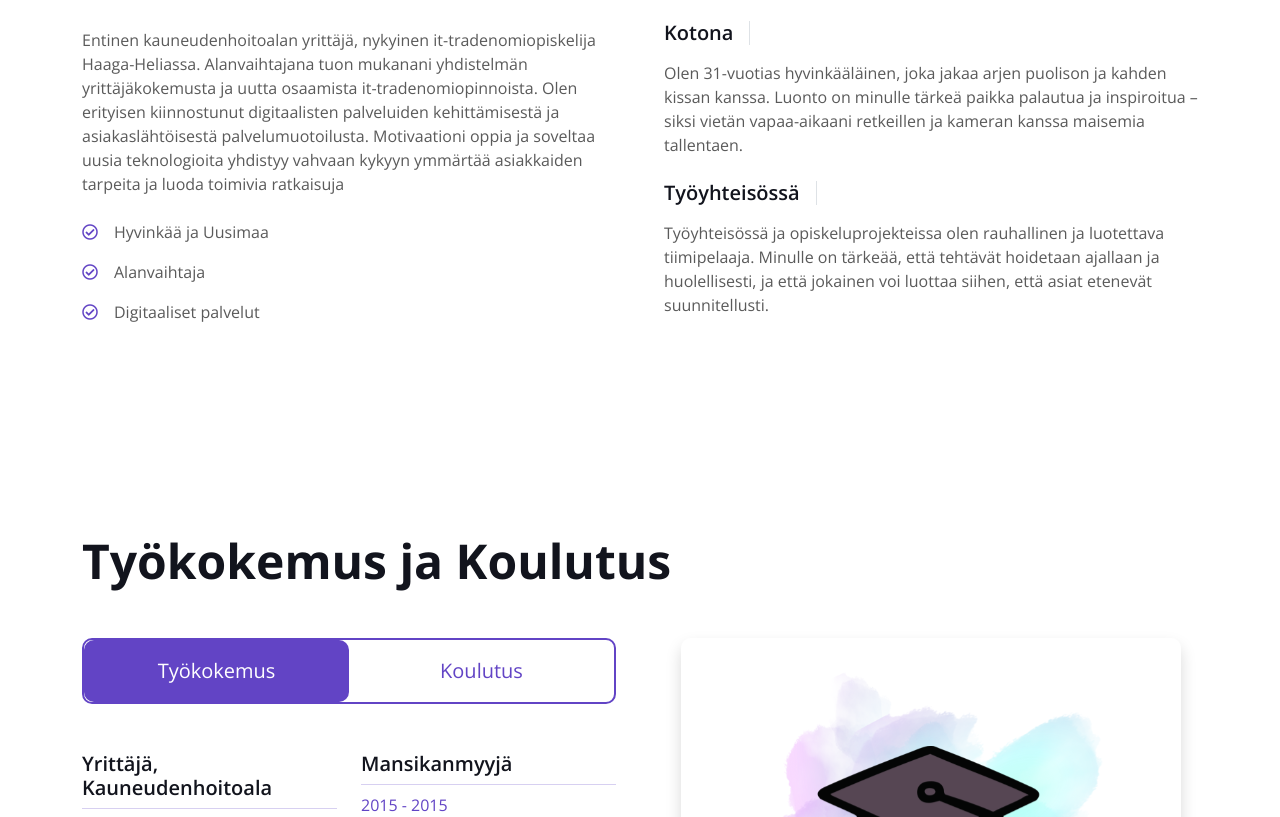
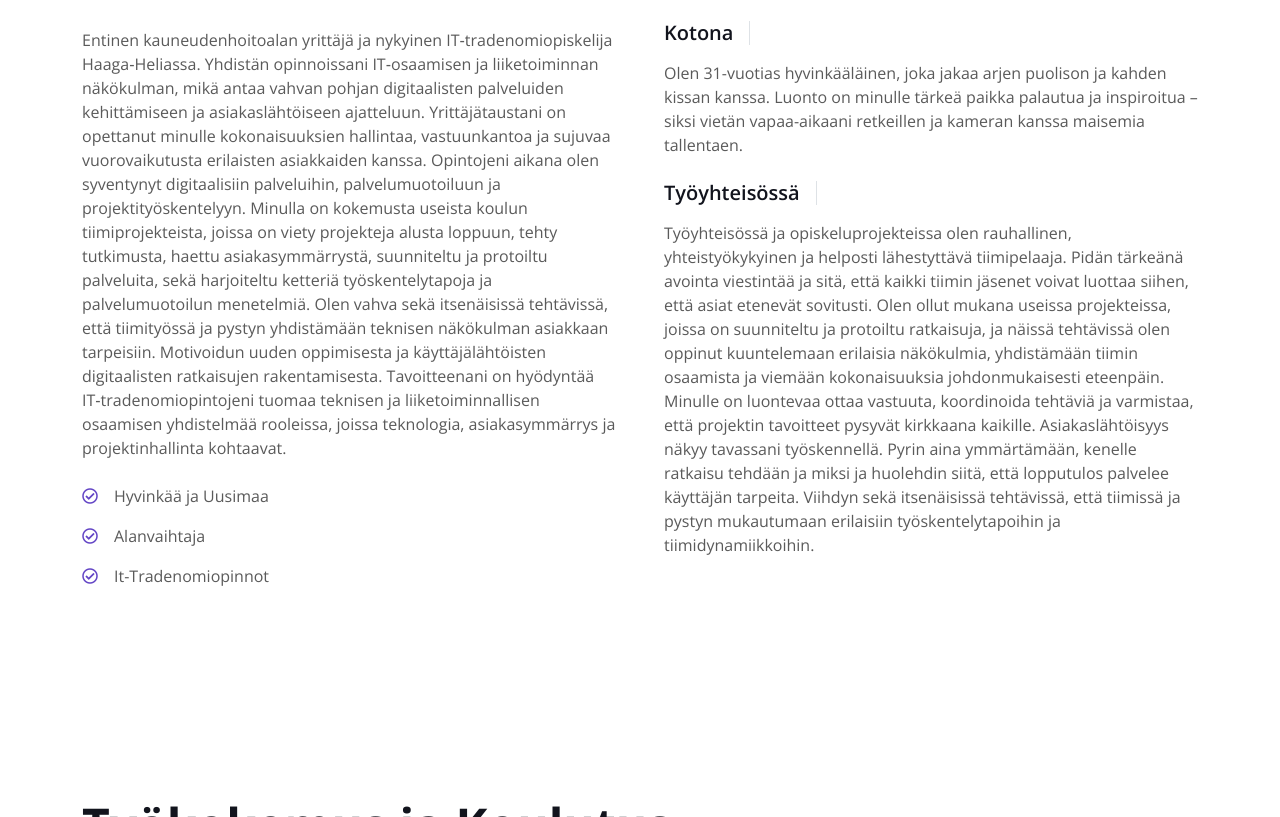
Before and after one commit to SSilvennoinen/DigitalCV, a plain HTML site: page index.html in a window 1280 px wide. Shown: the part 915-1732 px from the top of the page. Drawn offline with nearby package versions, Linux system fonts and the light colour scheme; no server answers; a script that the page names is missing.

Commit message:
Revise personal description and skills in index.html
Updated the content to include additional skills and experiences, enhancing the description of professional background and capabilities.

```diff
--- a/index.html
+++ b/index.html
@@ -81,7 +81,7 @@
                        <h3 class="text-primary mb-3">Minua kiinnostavat:</h3>
                     <h2 class="typed-text-output d-inline"></h2>
 
-                    <div class="typed-text d-none">Digitaaliset palvelut, Digitekniikat, Digitaalinen palvelumuotoilu, UX/UI-suunnittelu, UX/UI-kehitys</div>
+                    <div class="typed-text d-none">Digitaaliset palvelut, Digitekniikat, Digitaalinen palvelumuotoilu, UX/UI-suunnittelu, UX/UI-kehitys, Viestintä, Markkinointi, Protoilu, Projektinhallinta, Projektityöskentely </div>
                     <div class="d-flex align-items-center pt-5">
                         <a href="Saana Silvennoinen CV.pdf" class="btn btn-primary py-3 px-4 me-5">Lataa CV</a>
 
@@ -111,10 +111,12 @@
                         </div>
                         <h3 class="lh-base mb-0"></h3>
                     </div>
-                    <p class="mb-4">Entinen kauneudenhoitoalan yrittäjä, nykyinen it-tradenomiopiskelija Haaga-Heliassa. Alanvaihtajana tuon mukanani yhdistelmän yrittäjäkokemusta ja uutta osaamista it-tradenomiopinnoista. Olen erityisen kiinnostunut digitaalisten palveluiden kehittämisestä ja asiakaslähtöisestä palvelumuotoilusta. Motivaationi oppia ja soveltaa uusia teknologioita yhdistyy vahvaan kykyyn ymmärtää asiakkaiden tarpeita ja luoda toimivia ratkaisuja</p>
+                    <p class="mb-4">Entinen kauneudenhoitoalan yrittäjä ja nykyinen IT‑tradenomiopiskelija Haaga‑Heliassa. Yhdistän opinnoissani IT‑osaamisen ja liiketoiminnan näkökulman, mikä antaa vahvan pohjan digitaalisten palveluiden kehittämiseen ja asiakaslähtöiseen ajatteluun. Yrittäjätaustani on opettanut minulle kokonaisuuksien hallintaa, vastuunkantoa ja sujuvaa vuorovaikutusta erilaisten asiakkaiden kanssa.
+Opintojeni aikana olen syventynyt digitaalisiin palveluihin, palvelumuotoiluun ja projektityöskentelyyn. Minulla on kokemusta useista koulun tiimiprojekteista, joissa on viety projekteja alusta loppuun, tehty tutkimusta, haettu asiakasymmärrystä, suunniteltu ja protoiltu palveluita, sekä harjoiteltu ketteriä työskentelytapoja ja palvelumuotoilun menetelmiä. Olen vahva sekä itsenäisissä tehtävissä, että tiimityössä ja pystyn yhdistämään teknisen näkökulman asiakkaan tarpeisiin.
+Motivoidun uuden oppimisesta ja käyttäjälähtöisten digitaalisten ratkaisujen rakentamisesta. Tavoitteenani on hyödyntää IT‑tradenomiopintojeni tuomaa teknisen ja liiketoiminnallisen osaamisen yhdistelmää rooleissa, joissa teknologia, asiakasymmärrys ja projektinhallinta kohtaavat.</p>
                     <p class="mb-3"><i class="far fa-check-circle text-primary me-3"></i>Hyvinkää ja Uusimaa</p>
                     <p class="mb-3"><i class="far fa-check-circle text-primary me-3"></i>Alanvaihtaja</p>
-                    <p class="mb-3"><i class="far fa-check-circle text-primary me-3"></i>Digitaaliset palvelut</p>
+                    <p class="mb-3"><i class="far fa-check-circle text-primary me-3"></i>It-Tradenomiopinnot</p>
 
                 </div>
                 <div class="col-lg-6 wow fadeInUp" data-wow-delay="0.5s">
@@ -135,7 +137,8 @@
                         <h5 class="border-end pe-3 me-3 mb-0">Työyhteisössä</h5>
 
                     </div>
-                    <p class="mb-0">Työyhteisössä ja opiskeluprojekteissa olen rauhallinen ja luotettava tiimipelaaja. Minulle on tärkeää, että tehtävät hoidetaan ajallaan ja huolellisesti, ja että jokainen voi luottaa siihen, että asiat etenevät suunnitellusti.</p>
+                    <p class="mb-0">Työyhteisössä ja opiskeluprojekteissa olen rauhallinen, yhteistyökykyinen ja helposti lähestyttävä tiimipelaaja. Pidän tärkeänä avointa viestintää ja sitä, että kaikki tiimin jäsenet voivat luottaa siihen, että asiat etenevät sovitusti. Olen ollut mukana useissa projekteissa, joissa on suunniteltu ja protoiltu ratkaisuja, ja näissä tehtävissä olen oppinut kuuntelemaan erilaisia näkökulmia, yhdistämään tiimin osaamista ja viemään kokonaisuuksia johdonmukaisesti eteenpäin.
+Minulle on luontevaa ottaa vastuuta, koordinoida tehtäviä ja varmistaa, että projektin tavoitteet pysyvät kirkkaana kaikille. Asiakaslähtöisyys näkyy tavassani työskennellä. Pyrin aina ymmärtämään, kenelle ratkaisu tehdään ja miksi ja huolehdin siitä, että lopputulos palvelee käyttäjän tarpeita. Viihdyn sekä itsenäisissä tehtävissä, että tiimissä ja pystyn mukautumaan erilaisiin työskentelytapoihin ja tiimidynamiikkoihin.</p>
                 </div>
             </div>
         </div>
```
